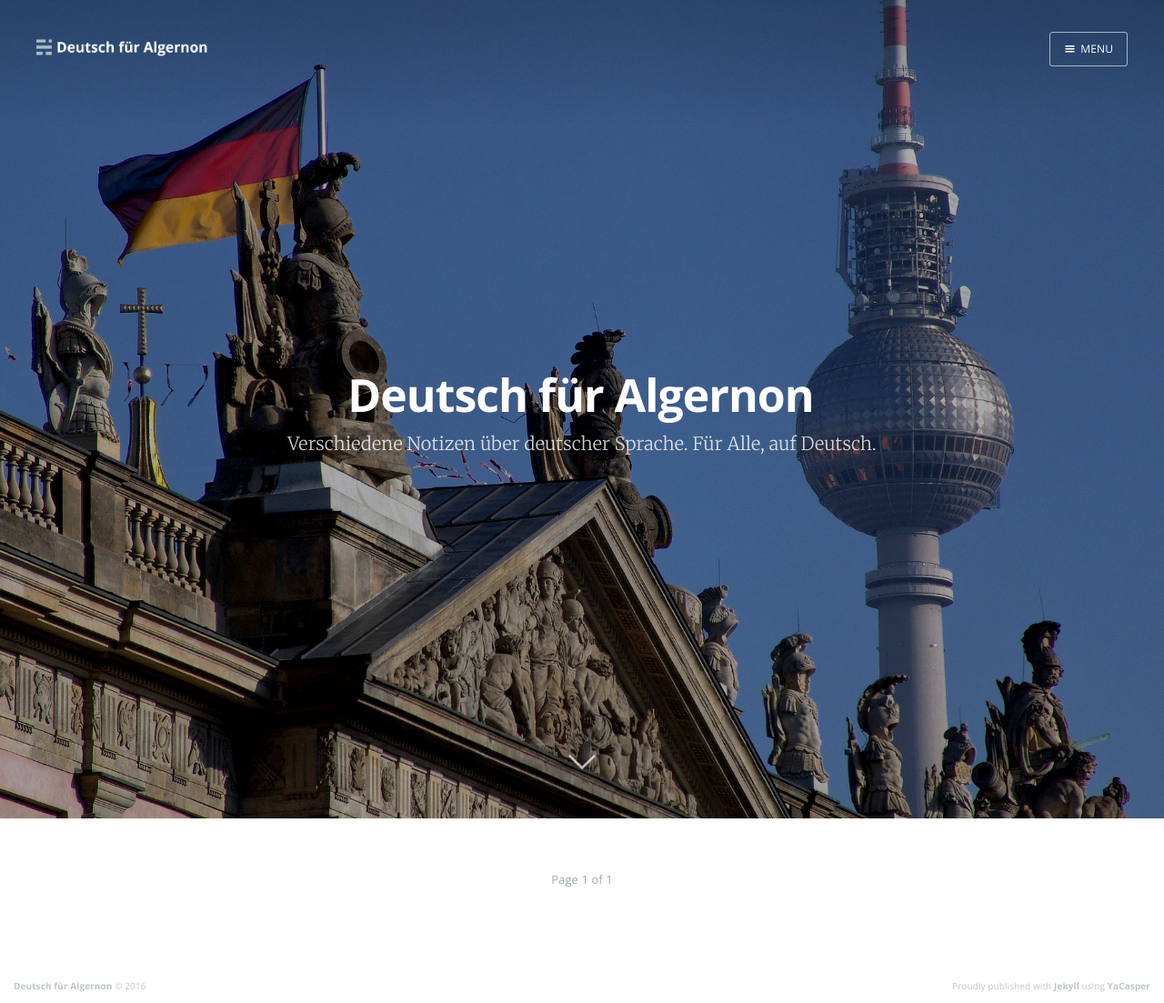
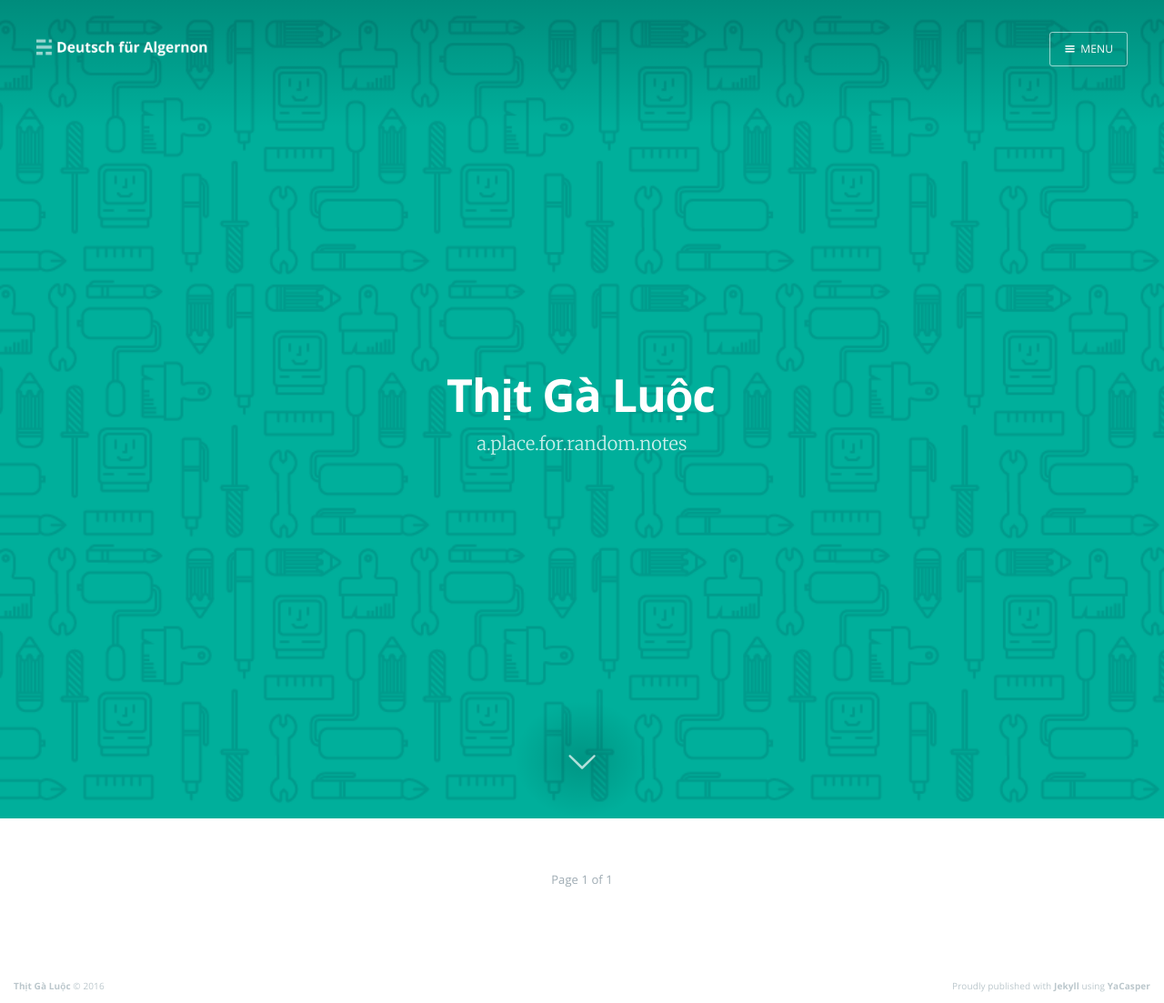
Before and after one commit to thit-ga-luoc/thit-ga-luoc.github.io-yacasper, a Jekyll site: the page built from index.html, in a window 1280 px wide. Shown: the whole page at 91% size. Built offline with Jekyll 4.4.1, drawn with Linux system fonts in a browser that asks for light colours; nearby versions of some CDN libraries.

Commit message:
update personal info

```diff
--- a/_config.yml
+++ b/_config.yml
@@ -1,19 +1,19 @@
 # Website title and description
 # It will appear on home page, in your document head meta (for
 # Google search results) and in your feed.xml site description."
-name: Deutsch für Algernon
-description: "Verschiedene Notizen über deutscher Sprache. Für Alle, auf Deutsch."
-cover: 'assets/images/b2.jpg'
+name: Thịt Gà Luộc
+description: "a.place.for.random.notes"
+cover: 'assets/images/tgl-cover.png'
 
 # Single author mode. If enabled, 'author' description is used everywhere, author page is disabled.
 # Otherwise, edit authors in _data/authors.yml
 single_author: true
 author:
-  id: aufdeutsch
-  name: Deutsch für Algernon
-  bio: Verschiedene Notizen über Deutsche Sprache. Für Alle, auf Deutsch.
-  location: Darmstadt, Germany
-  image: assets/images/Ampelmann.png
+  id: nghe-nhan-luoc-ga
+  name: Nghệ Nhân Luộc Gà
+  bio: đơn giản là một nghệ nhân yêu nghề 25 năm kinh nghiệm
+  location: Vietnam
+  image: assets/images/nnlg.png
   url: http://thit-ga-luoc.github.io
 
 # Edit baseurl to simply '/' if using as your personal page (for project page, use /projectname/)
```
